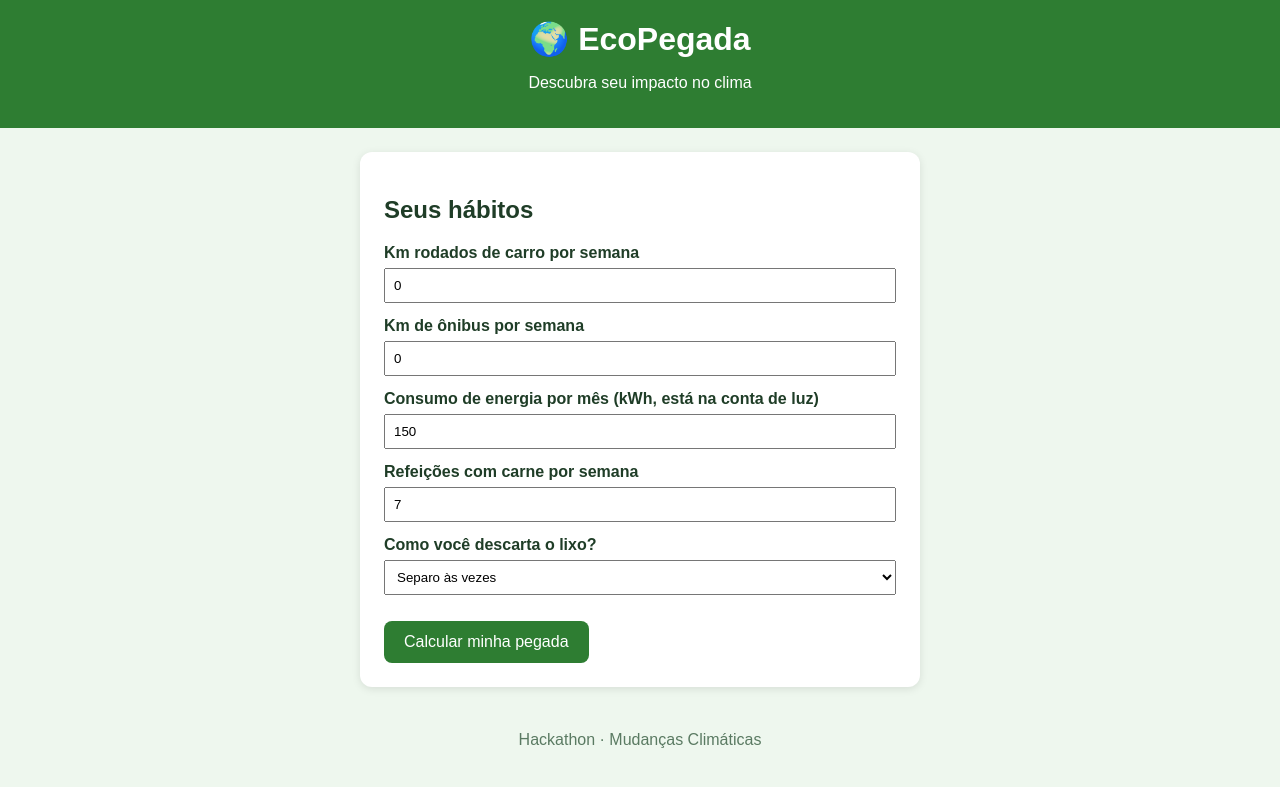
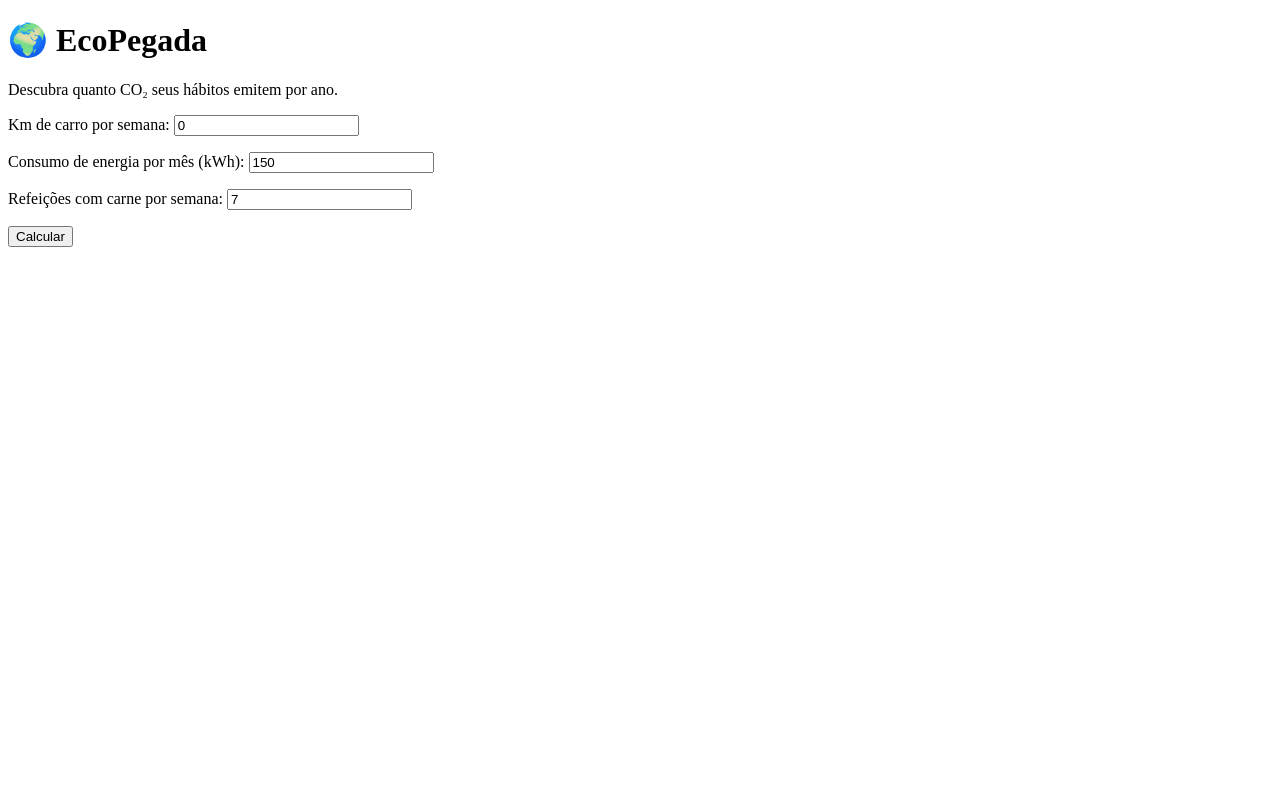
Before and after one commit to Marco2091/pro-dms-, a Flask app: page / in a window 1280 px wide. Shown: the top 787 px of the page. Run offline with Flask 3, Linux system fonts and the light colour scheme.

Commit message:
Simplifica projeto do hackathon (main.py + templates)
Co-Authored-By: Claude Sonnet 5.5 <noreply@anthropic.com>
Claude-Session: https://claude.ai/code/session_01DjAx3oRc5VCwyik9zuJh91

```diff
--- a/hackathon-clima/app.py
+++ /dev/null
@@ -1,69 +0,0 @@
-from flask import Flask, render_template, request
-
-app = Flask(__name__)
-
-# Fatores de emissão SIMPLIFICADOS (estimativas educacionais).
-# TODO (próxima etapa): trocar por fontes oficiais e citar no README.
-KG_CO2_POR_KM_CARRO = 0.17
-KG_CO2_POR_KM_ONIBUS = 0.09
-KG_CO2_POR_KWH = 0.08          # matriz elétrica brasileira (aprox.)
-KG_CO2_POR_REFEICAO_CARNE = 3.0
-KG_CO2_LIXO_POR_SEMANA = {"separa": 0.5, "parcial": 1.5, "nao_separa": 3.0}
-MEDIA_MUNDIAL_TON = 4.7        # t CO2 por pessoa/ano (aprox.)
-
-DICAS = {
-    "transporte": "Troque alguns trajetos de carro por ônibus, bicicleta ou caminhada, e divida caronas.",
-    "energia": "Apague luzes, desligue aparelhos da tomada e prefira lâmpadas LED e eletrodomésticos eficientes.",
-    "alimentacao": "Reduza as refeições com carne vermelha e inclua mais refeições com legumes, grãos e vegetais.",
-    "lixo": "Separe o lixo reciclável e faça compostagem dos restos de comida quando possível.",
-}
-
-
-def numero(campo, padrao=0.0):
-    """Lê um número do formulário com segurança (nunca negativo)."""
-    try:
-        return max(0.0, float(request.form.get(campo, padrao)))
-    except (TypeError, ValueError):
-        return padrao
-
-
-def calcular(km_carro, km_onibus, kwh_mes, refeicoes_carne, lixo):
-    """Retorna as emissões anuais por categoria, em toneladas de CO2."""
-    semanas = 52
-    return {
-        "transporte": (km_carro * KG_CO2_POR_KM_CARRO + km_onibus * KG_CO2_POR_KM_ONIBUS) * semanas / 1000,
-        "energia": kwh_mes * KG_CO2_POR_KWH * 12 / 1000,
-        "alimentacao": refeicoes_carne * KG_CO2_POR_REFEICAO_CARNE * semanas / 1000,
-        "lixo": KG_CO2_LIXO_POR_SEMANA.get(lixo, 1.5) * semanas / 1000,
-    }
-
-
-@app.route("/")
-def index():
-    return render_template("index.html")
-
-
-@app.route("/resultado", methods=["POST"])
-def resultado():
-    emissoes = calcular(
-        numero("km_carro"),
-        numero("km_onibus"),
-        numero("kwh_mes"),
-        numero("refeicoes_carne"),
-        request.form.get("lixo", "parcial"),
-    )
-    total = sum(emissoes.values())
-    maior = max(emissoes, key=emissoes.get)
-    return render_template(
-        "resultado.html",
-        emissoes={k: round(v, 2) for k, v in emissoes.items()},
-        total=round(total, 2),
-        media=MEDIA_MUNDIAL_TON,
-        acima=total > MEDIA_MUNDIAL_TON,
-        maior=maior,
-        dica=DICAS[maior],
-    )
-
-
-if __name__ == "__main__":
-    app.run(debug=True)
--- /dev/null
+++ b/hackathon-clima/main.py
@@ -0,0 +1,20 @@
+from flask import Flask, render_template, request
+
+app = Flask(__name__)
+
+
+@app.route("/", methods=["GET", "POST"])
+def index():
+    total = None
+    if request.method == "POST":
+        km_carro = float(request.form["km_carro"])
+        kwh = float(request.form["kwh"])
+        carne = float(request.form["carne"])
+        # valores aproximados, só para o template
+        total = (km_carro * 0.17 * 52 + kwh * 0.08 * 12 + carne * 3 * 52) / 1000
+        total = round(total, 2)
+    return render_template("index.html", total=total)
+
+
+if __name__ == "__main__":
+    app.run(debug=True)
--- a/hackathon-clima/static/style.css
+++ /dev/null
@@ -1,10 +0,0 @@
-body { font-family: Arial, sans-serif; margin: 0; background: #eef7ee; color: #1f3d27; }
-header { background: #2e7d32; color: white; text-align: center; padding: 20px; }
-header h1 { margin: 0; }
-main { max-width: 560px; margin: 24px auto; padding: 0 16px; }
-.card { background: white; border-radius: 12px; padding: 24px; box-shadow: 0 2px 8px rgba(0,0,0,.1); }
-label { display: block; margin: 14px 0; font-weight: bold; }
-input, select { display: block; width: 100%; padding: 8px; margin-top: 6px; box-sizing: border-box; }
-button, .botao { display: inline-block; background: #2e7d32; color: white; border: 0; padding: 12px 20px;
-    border-radius: 8px; font-size: 16px; cursor: pointer; text-decoration: none; margin-top: 12px; }
-footer { text-align: center; padding: 20px; color: #5a7a62; }
--- a/hackathon-clima/templates/base.html
+++ /dev/null
@@ -1,14 +0,0 @@
-<!DOCTYPE html>
-<html lang="pt-BR">
-<head>
-    <meta charset="UTF-8">
-    <meta name="viewport" content="width=device-width, initial-scale=1.0">
-    <title>EcoPegada</title>
-    <link rel="stylesheet" href="{{ url_for('static', filename='style.css') }}">
-</head>
-<body>
-    <header><h1>🌍 EcoPegada</h1><p>Descubra seu impacto no clima</p></header>
-    <main>{% block conteudo %}{% endblock %}</main>
-    <footer>Hackathon · Mudanças Climáticas</footer>
-</body>
-</html>
--- a/hackathon-clima/templates/index.html
+++ b/hackathon-clima/templates/index.html
@@ -1,27 +1,22 @@
-{% extends "base.html" %}
-{% block conteudo %}
-<form action="/resultado" method="post" class="card">
-    <h2>Seus hábitos</h2>
+<!DOCTYPE html>
+<html lang="pt-BR">
+<head>
+    <meta charset="UTF-8">
+    <title>EcoPegada</title>
+</head>
+<body>
+    <h1>🌍 EcoPegada</h1>
+    <p>Descubra quanto CO₂ seus hábitos emitem por ano.</p>
 
-    <label>Km rodados de carro por semana
-        <input type="number" name="km_carro" min="0" step="any" value="0" required></label>
+    <form method="post">
+        <p>Km de carro por semana: <input type="number" name="km_carro" step="any" min="0" value="0" required></p>
+        <p>Consumo de energia por mês (kWh): <input type="number" name="kwh" step="any" min="0" value="150" required></p>
+        <p>Refeições com carne por semana: <input type="number" name="carne" step="any" min="0" value="7" required></p>
+        <button type="submit">Calcular</button>
+    </form>
 
-    <label>Km de ônibus por semana
-        <input type="number" name="km_onibus" min="0" step="any" value="0" required></label>
-
-    <label>Consumo de energia por mês (kWh, está na conta de luz)
-        <input type="number" name="kwh_mes" min="0" step="any" value="150" required></label>
-
-    <label>Refeições com carne por semana
-        <input type="number" name="refeicoes_carne" min="0" step="any" value="7" required></label>
-
-    <label>Como você descarta o lixo?
-        <select name="lixo">
-            <option value="separa">Separo o reciclável</option>
-            <option value="parcial" selected>Separo às vezes</option>
-            <option value="nao_separa">Não separo</option>
-        </select></label>
-
-    <button type="submit">Calcular minha pegada</button>
-</form>
-{% endblock %}
+    {% if total is not none %}
+        <h2>Sua pegada: {{ total }} toneladas de CO₂ por ano</h2>
+    {% endif %}
+</body>
+</html>
```
Also changed, not shown: hackathon-clima/PERGUNTAS_TUTOR.md (deleted, +0 -10 lines), hackathon-clima/templates/resultado.html (deleted, +0 -20 lines), hackathon-clima/README.md, 1 other file.
